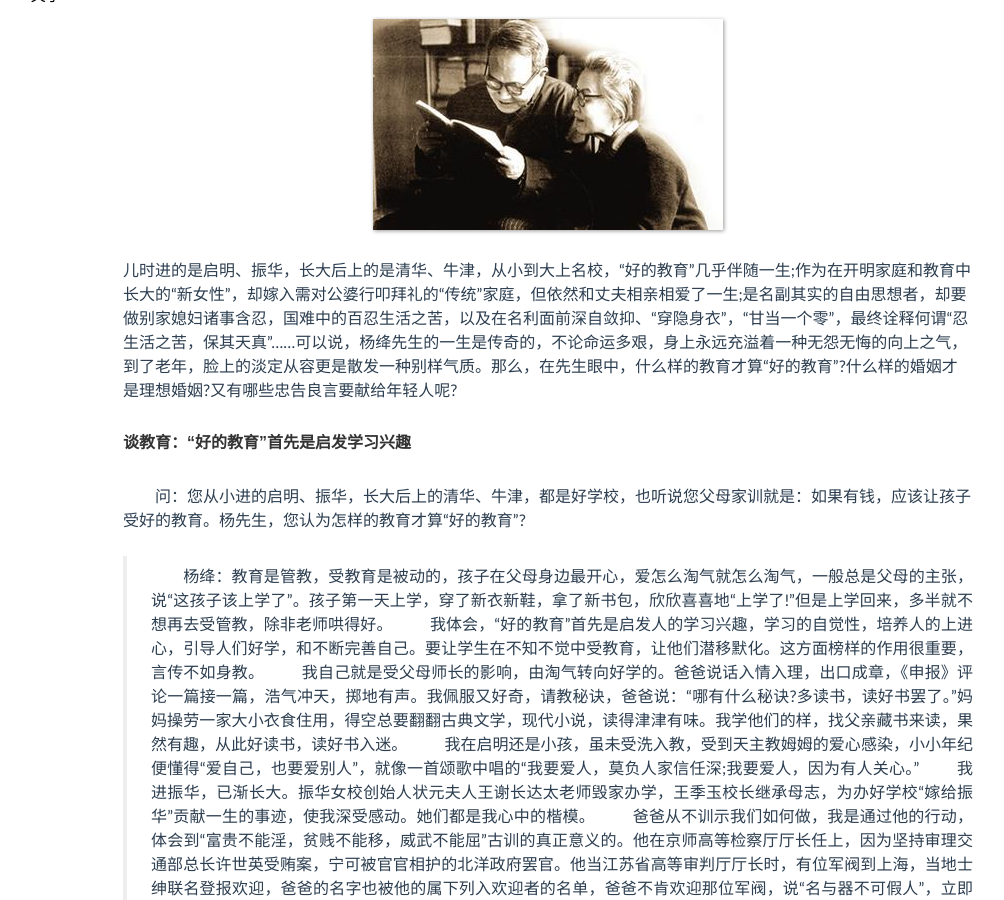
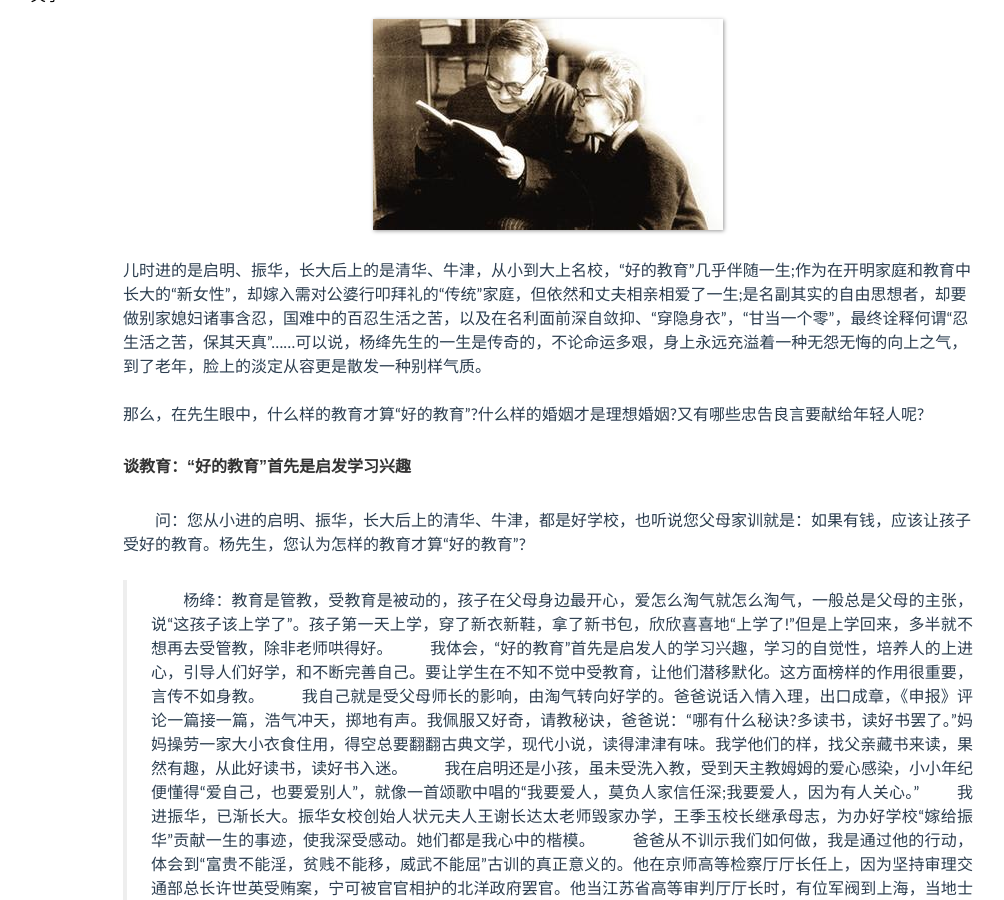
Before and after one commit to niushuai/blog, a Jekyll site: the page built from _posts/2015-08-01-good-answer.md, in a window 1280 px wide and 900 px high, scrolled down 350 px. Shown: the whole window, without its empty margins (92-1096 px from the left). Built offline with Jekyll 4.4.1, drawn with Linux system fonts in a browser that asks for light colours; Markdown is read by kramdown in place of the engine named in the settings; comment, search, counter and statistics services are not loaded.

Commit message:
update format

```diff
--- a/_posts/2015-08-01-good-answer.md
+++ b/_posts/2015-08-01-good-answer.md
@@ -15,19 +15,21 @@
 
 ![img](../image/yangjiang.jpg)
 
-儿时进的是启明、振华，长大后上的是清华、牛津，从小到大上名校，“好的教育”几乎伴随一生;作为在开明家庭和教育中长大的“新女性”，却嫁入需对公婆行叩拜礼的“传统”家庭，但依然和丈夫相亲相爱了一生;是名副其实的自由思想者，却要做别家媳妇诸事含忍，国难中的百忍生活之苦，以及在名利面前深自敛抑、“穿隐身衣”，“甘当一个零”，最终诠释何谓“忍生活之苦，保其天真”……可以说，‍杨绛先生的一生是传奇的，不论命运多艰，身上永远充溢着一种无怨无悔的向上之气，到了老年，脸上的淡定从容更是散发一种别样气质。那么，在先生眼中，什么样的教育才算“好的教育”?什么样的婚姻才是理想婚姻?又有哪些忠告良言要献给年轻人呢?
+儿时进的是启明、振华，长大后上的是清华、牛津，从小到大上名校，“好的教育”几乎伴随一生;作为在开明家庭和教育中长大的“新女性”，却嫁入需对公婆行叩拜礼的“传统”家庭，但依然和丈夫相亲相爱了一生;是名副其实的自由思想者，却要做别家媳妇诸事含忍，国难中的百忍生活之苦，以及在名利面前深自敛抑、“穿隐身衣”，“甘当一个零”，最终诠释何谓“忍生活之苦，保其天真”……可以说，‍杨绛先生的一生是传奇的，不论命运多艰，身上永远充溢着一种无怨无悔的向上之气，到了老年，脸上的淡定从容更是散发一种别样气质。
+
+那么，在先生眼中，什么样的教育才算“好的教育”?什么样的婚姻才是理想婚姻?又有哪些忠告良言要献给年轻人呢?
 
 ####谈教育：“好的教育”首先是启发学习兴趣
 
 　　问：您从小进的启明、振华，长大后上的清华、牛津，都是好学校，也听说您父母家训就是：如果有钱，应该让孩子受好的教育。杨先生，您认为怎样的教育才算“好的教育”?
 >　　杨绛：教育是管教，受教育是被动的，孩子在父母身边最开心，爱怎么淘气就怎么淘气，一般总是父母的主张，说“这孩子该上学了”。孩子第一天上学，穿了新衣新鞋，拿了新书包，欣欣喜喜地“上学了!”但是上学回来，多半就不想再去受管教，除非老师哄得好。
-　　我体会，“好的教育”首先是启发人的学习兴趣，学习的自觉性，培养人的上进心，引导人们好学，和不断完善自己。要让学生在不知不觉中受教育，让他们潜移默化。这方面榜样的作用很重要，言传不如身教。
-　　我自己就是受父母师长的影响，由淘气转向好学的。爸爸说话入情入理，出口成章，《申报》评论一篇接一篇，浩气冲天，掷地有声。我佩服又好奇，请教秘诀，爸爸说：“哪有什么秘诀?多读书，读好书罢了。”妈妈操劳一家大小衣食住用，得空总要翻翻古典文学，现代小说，读得津津有味。我学他们的样，找父亲藏书来读，果然有趣，从此好读书，读好书入迷。
-　　我在启明还是小孩，虽未受洗入教，受到天主教姆姆的爱心感染，小小年纪便懂得“爱自己，也要爱别人”，就像一首颂歌中唱的“我要爱人，莫负人家信任深;我要爱人，因为有人关心。”
-　　我进振华，已渐长大。振华女校创始人状元夫人王谢长达太老师毁家办学，王季玉校长继承母志，为办好学校“嫁给振华”贡献一生的事迹，使我深受感动。她们都是我心中的楷模。
-　　爸爸从不训示我们如何做，我是通过他的行动，体会到“富贵不能淫，贫贱不能移，威武不能屈”古训的真正意义的。他在京师高等检察厅厅长任上，因为坚持审理交通部总长许世英受贿案，宁可被官官相护的北洋政府罢官。他当江苏省高等审判厅厅长时，有位军阀到上海，当地士绅联名登报欢迎，爸爸的名字也被他的属下列入欢迎者的名单，爸爸不肯欢迎那位军阀，说“名与器不可假人”，立即在报上登启事声明自己没有欢迎。上海沦陷时期，爸爸路遇当了汉奸的熟人，视而不见，于是有人谣传杨某瞎了眼了。
-　　我们对女儿钱瑗，也从不训示。她见我和钟书嗜读，也猴儿学人，照模照样拿本书来读，居然渐渐入道。她学外文，有个很难的单词，翻了三部词典也未查着，跑来问爸爸，钟书不告诉，让她自己继续查，查到第五部辞典果然找着。
-　　我对现代教育知道的不多。从报上读到过美术家韩美林作了一幅画，送给两三岁的小朋友，小孩子高高兴兴地回去了，又很快把画拿来要韩美林签名，问他签名干什么，小孩说：“您签了名，这画才值钱!”可惜呀，这么小的孩子已受到社会不良风气的影响，价值观的教育难道不应引起注意吗?
+>　　我体会，“好的教育”首先是启发人的学习兴趣，学习的自觉性，培养人的上进心，引导人们好学，和不断完善自己。要让学生在不知不觉中受教育，让他们潜移默化。这方面榜样的作用很重要，言传不如身教。
+>　　我自己就是受父母师长的影响，由淘气转向好学的。爸爸说话入情入理，出口成章，《申报》评论一篇接一篇，浩气冲天，掷地有声。我佩服又好奇，请教秘诀，爸爸说：“哪有什么秘诀?多读书，读好书罢了。”妈妈操劳一家大小衣食住用，得空总要翻翻古典文学，现代小说，读得津津有味。我学他们的样，找父亲藏书来读，果然有趣，从此好读书，读好书入迷。
+>　　我在启明还是小孩，虽未受洗入教，受到天主教姆姆的爱心感染，小小年纪便懂得“爱自己，也要爱别人”，就像一首颂歌中唱的“我要爱人，莫负人家信任深;我要爱人，因为有人关心。”
+>　　我进振华，已渐长大。振华女校创始人状元夫人王谢长达太老师毁家办学，王季玉校长继承母志，为办好学校“嫁给振华”贡献一生的事迹，使我深受感动。她们都是我心中的楷模。
+>　　爸爸从不训示我们如何做，我是通过他的行动，体会到“富贵不能淫，贫贱不能移，威武不能屈”古训的真正意义的。他在京师高等检察厅厅长任上，因为坚持审理交通部总长许世英受贿案，宁可被官官相护的北洋政府罢官。他当江苏省高等审判厅厅长时，有位军阀到上海，当地士绅联名登报欢迎，爸爸的名字也被他的属下列入欢迎者的名单，爸爸不肯欢迎那位军阀，说“名与器不可假人”，立即在报上登启事声明自己没有欢迎。上海沦陷时期，爸爸路遇当了汉奸的熟人，视而不见，于是有人谣传杨某瞎了眼了。
+>　　我们对女儿钱瑗，也从不训示。她见我和钟书嗜读，也猴儿学人，照模照样拿本书来读，居然渐渐入道。她学外文，有个很难的单词，翻了三部词典也未查着，跑来问爸爸，钟书不告诉，让她自己继续查，查到第五部辞典果然找着。
+>　　我对现代教育知道的不多。从报上读到过美术家韩美林作了一幅画，送给两三岁的小朋友，小孩子高高兴兴地回去了，又很快把画拿来要韩美林签名，问他签名干什么，小孩说：“您签了名，这画才值钱!”可惜呀，这么小的孩子已受到社会不良风气的影响，价值观的教育难道不应引起注意吗?
 
 ### 谈婚姻：男女结合最最重要的是感情
 
```
